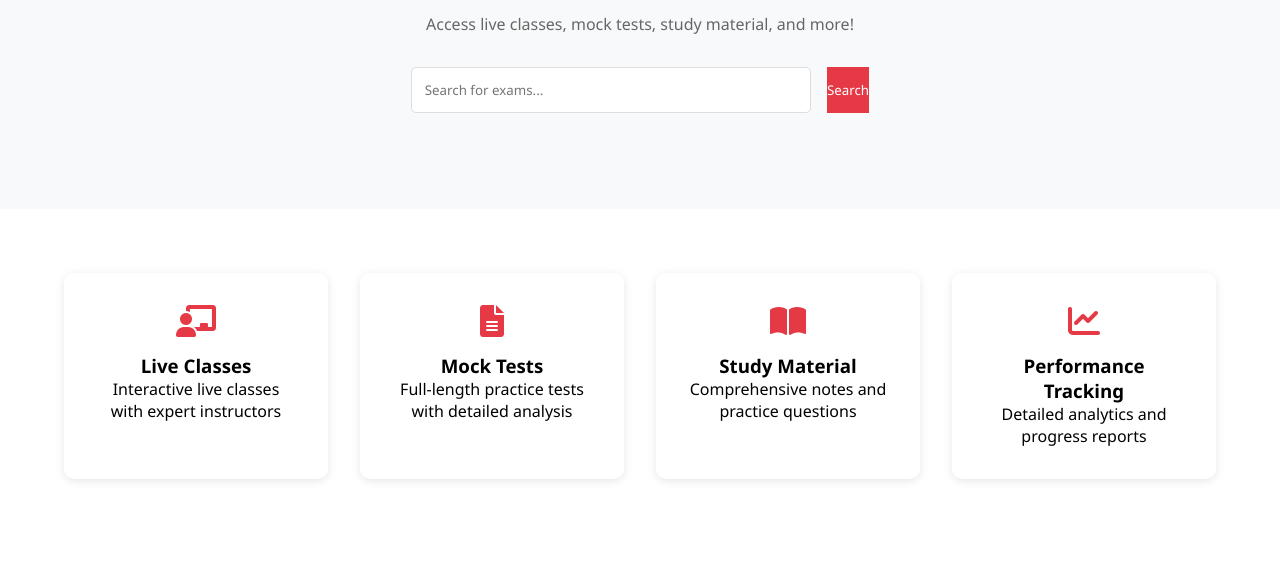
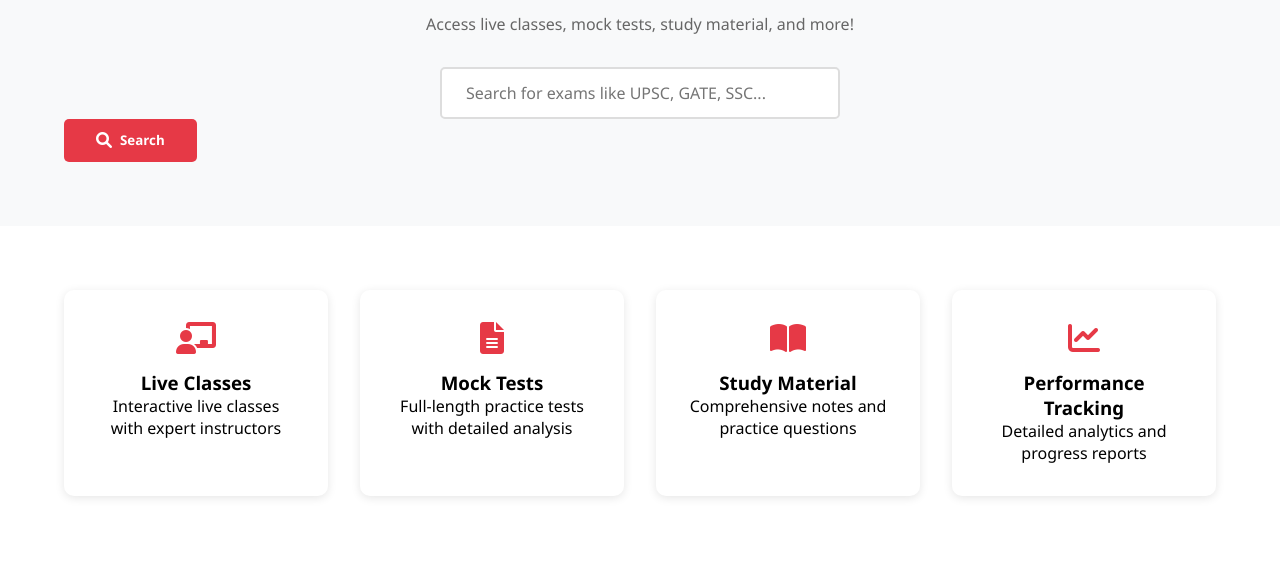
Before and after one commit to vishalkumarx/Exampro, a plain HTML site: page index.html in a window 1280 px wide. Shown: the part 202-774 px from the top of the page. Drawn offline with Linux system fonts and the light colour scheme.

Commit message:
Update index.html

```diff
--- a/index.html
+++ b/index.html
@@ -85,19 +85,51 @@
             margin-bottom: 2rem;
         }
 
-        .exam-search {
+      .exam-search button {
+    padding: 0.8rem 2rem;
+    background: var(--primary-color);
+    color: white;
+    border: none;
+    border-radius: 5px;
+    cursor: pointer;
+    font-weight: 600;
+    transition: all 0.3s ease;
     display: flex;
-            justify-content: center;
-            gap: 1rem;
-            margin-bottom: 2rem;
+    align-items: center;
+    gap: 0.5rem;
 }
 
+.exam-search button:hover {
+    background: #d32f2f; /* Darker shade for hover */
+    transform: translateY(-1px);
+    box-shadow: 0 3px 12px rgba(229, 57, 70, 0.3);
+}
+
+.exam-search button:active {
+    transform: translateY(0);
+}
+
+/* Optional: Add search icon */
+.exam-search button i {
+    font-size: 1rem;
+}
+
+/* Update the search input to match */
 .exam-search input {
-            padding: 0.8rem;
+    padding: 0.8rem 1.5rem;
     width: 400px;
-            border: 1px solid #ddd;
+    border: 2px solid #ddd;
     border-radius: 5px;
+    transition: border-color 0.3s ease;
+    font-size: 1rem;
 }
+
+.exam-search input:focus {
+    outline: none;
+    border-color: var(--primary-color);
+    box-shadow: 0 0 8px rgba(229, 57, 70, 0.1);
+}
+
 
         .features {
             display: grid;
@@ -207,8 +239,11 @@
         <h1>Prepare for Your Dream Exam</h1>
         <p>Access live classes, mock tests, study material, and more!</p>
       <div class="exam-search">
-            <input type="text" placeholder="Search for exams...">
-            <button class="get-started">Search</button>
+    <input type="text" placeholder="Search for exams like UPSC, GATE, SSC...">
+    <button class="search-btn">
+        <i class="fas fa-search"></i>
+        Search
+    </button>
 </div>
     </section>
 
```
Lines whose indentation alone changed are shown as unchanged.
